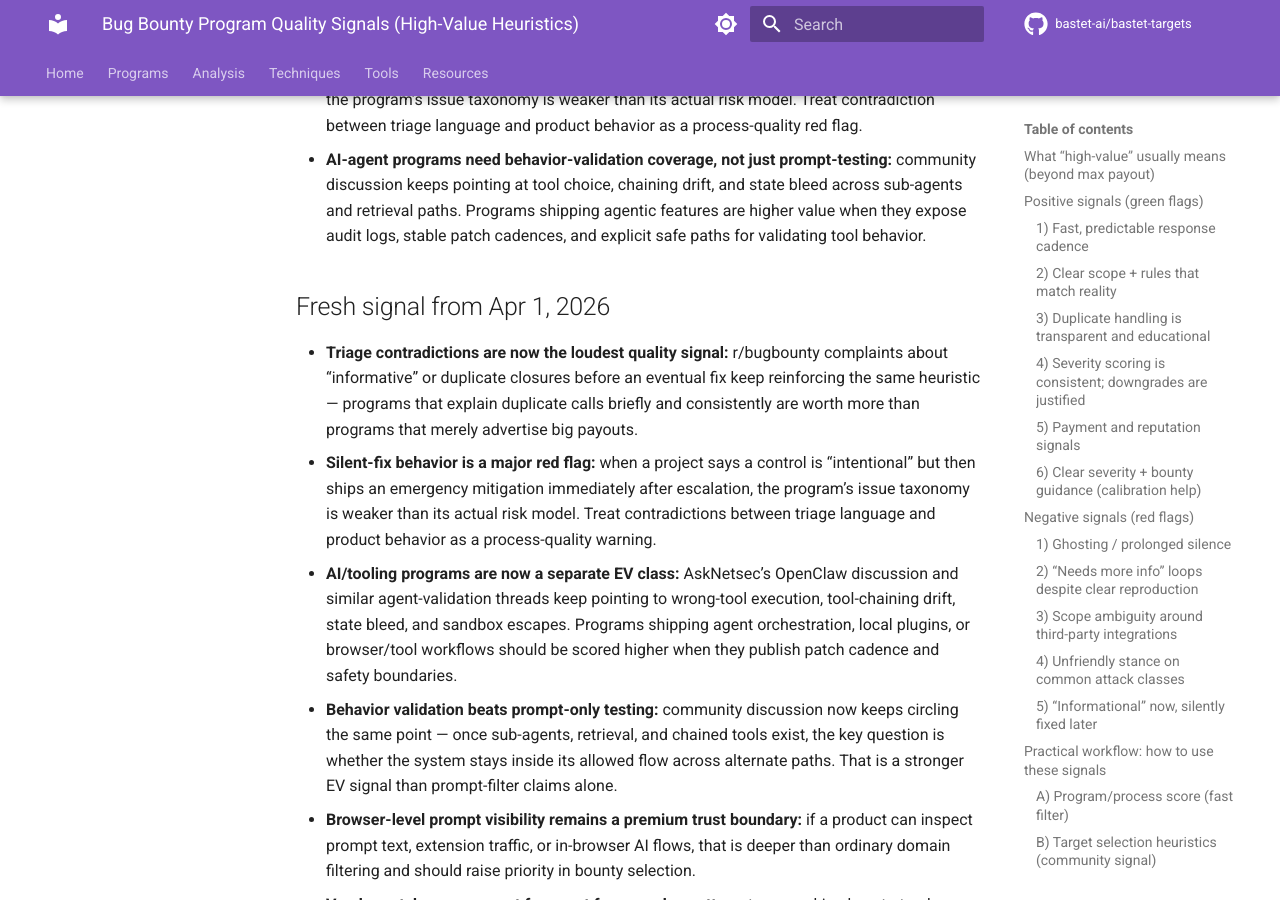
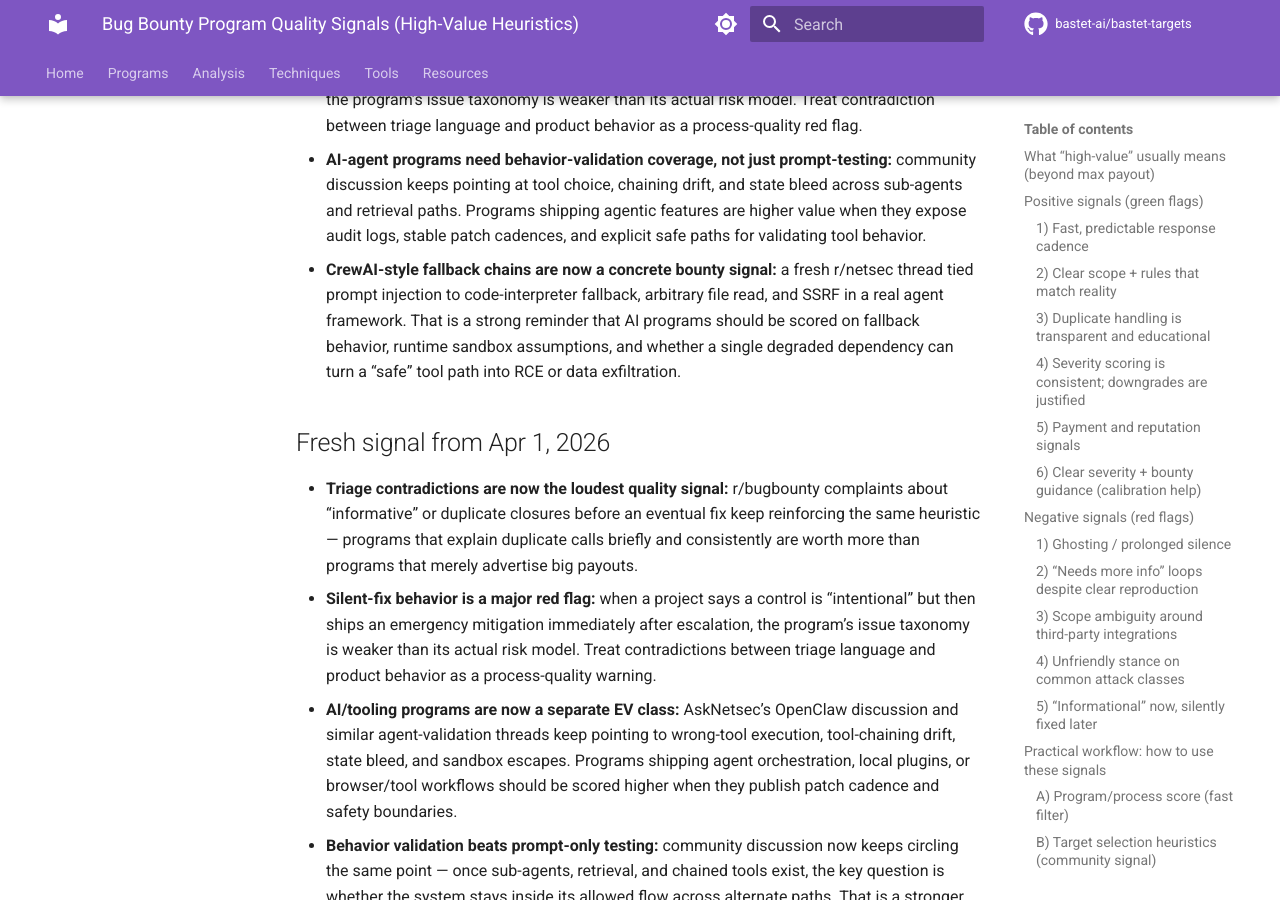
Before and after one commit to bastet-ai/bastet-targets, an MkDocs documentation site: the page built from docs/program-quality-signals.md, in a window 1280 px wide and 900 px high, scrolled down 4823 px. Built offline with MkDocs 1.6.1 and Material for MkDocs 9.7.7, drawn with Linux system fonts in a browser that asks for light colours; comment, search, counter and statistics services are not loaded.

Commit message:
Add CrewAI fallback-chain intel

```diff
--- a/docs/program-quality-signals.md
+++ b/docs/program-quality-signals.md
@@ -131,6 +131,7 @@ These are *not* “program quality” per se, but they strongly affect expected
 - **Bad triage ergonomics are a durable warning sign:** the current r/bugbounty “HackerOne automation blocked my Critical” complaint is another reminder that silent patches, duplicate disputes, and opaque rating changes are not just payout annoyances; they are selection filters. Programs that explain root cause and preserve researcher trust are usually the better long-term targets.
 - **Silent-fix stories are a strong negative signal:** when researchers report that a program says “intentional design” or “duplicate” but then quietly ships an emergency fix, that usually means the program’s issue taxonomy is weaker than its actual risk model. Treat contradiction between triage language and product behavior as a process-quality red flag.
 - **AI-agent programs need behavior-validation coverage, not just prompt-testing:** community discussion keeps pointing at tool choice, chaining drift, and state bleed across sub-agents and retrieval paths. Programs shipping agentic features are higher value when they expose audit logs, stable patch cadences, and explicit safe paths for validating tool behavior.
+- **CrewAI-style fallback chains are now a concrete bounty signal:** a fresh r/netsec thread tied prompt injection to code-interpreter fallback, arbitrary file read, and SSRF in a real agent framework. That is a strong reminder that AI programs should be scored on fallback behavior, runtime sandbox assumptions, and whether a single degraded dependency can turn a “safe” tool path into RCE or data exfiltration.
 
 ## Fresh signal from Apr 1, 2026
 
```
